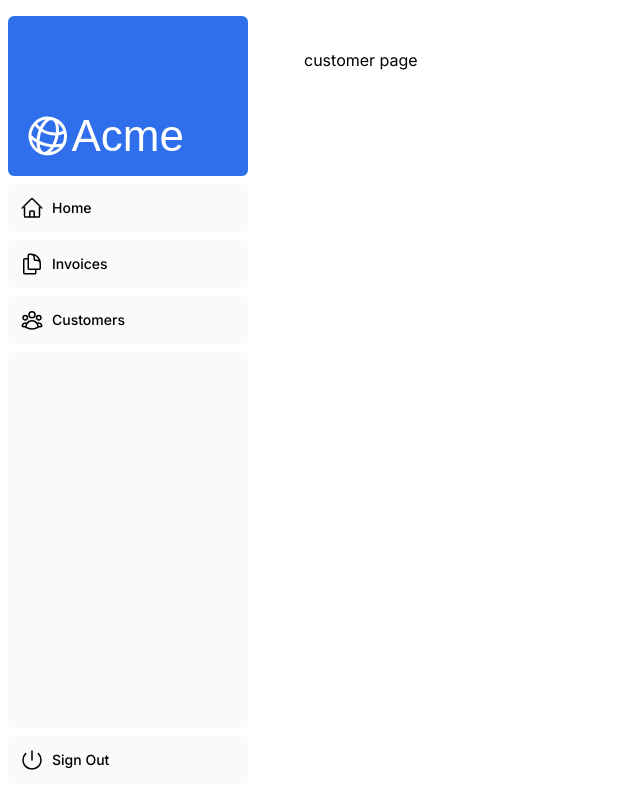
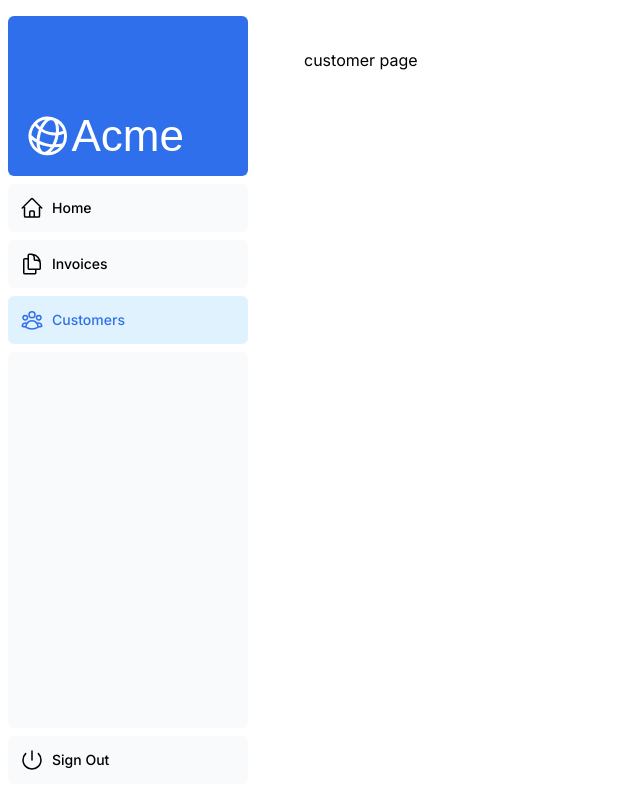
Before and after one commit to teresajane0/nextjs-dashboard, a Next.js app: page /dashboard/customers in a window 1280 px wide. Shown: the whole page, without its empty margins (0-640 px from the left). Built offline with nearby package versions, Linux system fonts and the light colour scheme; a web font is replaced by a local one.

Commit message:
update nav-links.tsx

```diff
--- a/app/dashboard/invoices/page.tsx
+++ b/app/dashboard/invoices/page.tsx
@@ -1,5 +1,3 @@
 export default function Page() {
-return <p>customer page</p>;
+    return <p>customer Page</p>
 }
-
-export default page;
--- a/app/ui/dashboard/nav-links.tsx
+++ b/app/ui/dashboard/nav-links.tsx
@@ -1,9 +1,12 @@
+'use client';
 import {
+  DocumentDuplicateIcon,
+  HomeIcon,
   UserGroupIcon,
-  HomeIcon,
-  DocumentDuplicateIcon,
 } from '@heroicons/react/24/outline';
-
+import clsx from 'clsx';
+import Link from 'next/link';
+import { usePathname } from 'next/navigation';
 // Map of links to display in the side navigation.
 // Depending on the size of the application, this would be stored in a database.
 const links = [
@@ -17,19 +20,25 @@
 ];
 
 export default function NavLinks() {
+   const pathname = usePathname();
   return (
     <>
       {links.map((link) => {
         const LinkIcon = link.icon;
         return (
-          <a
+          <Link
             key={link.name}
             href={link.href}
-            className="flex h-[48px] grow items-center justify-center gap-2 rounded-md bg-gray-50 p-3 text-sm font-medium hover:bg-sky-100 hover:text-blue-600 md:flex-none md:justify-start md:p-2 md:px-3"
+             className={clsx(
+              'flex h-[48px] grow items-center justify-center gap-2 rounded-md bg-gray-50 p-3 text-sm font-medium hover:bg-sky-100 hover:text-blue-600 md:flex-none md:justify-start md:p-2 md:px-3',
+              {
+                'bg-sky-100 text-blue-600': pathname === link.href,
+              },
+            )}
           >
             <LinkIcon className="w-6" />
             <p className="hidden md:block">{link.name}</p>
-          </a>
+          </Link>
         );
       })}
     </>
```
